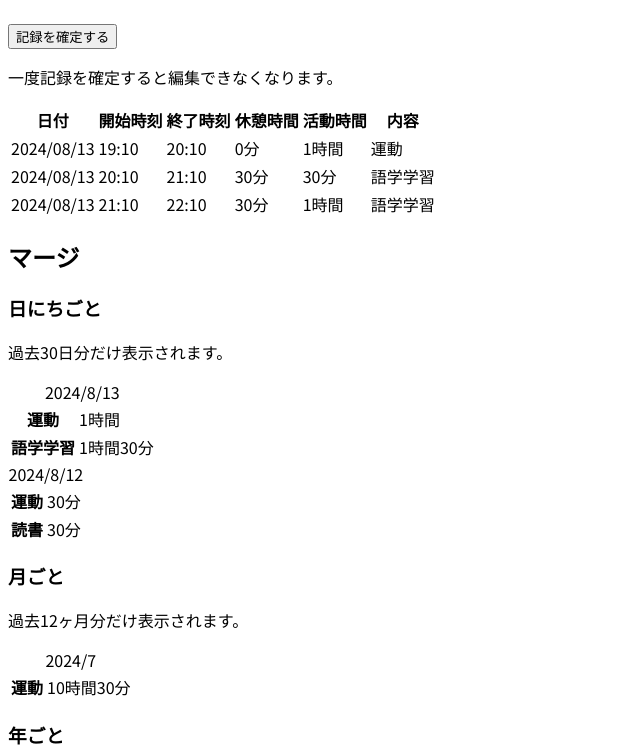
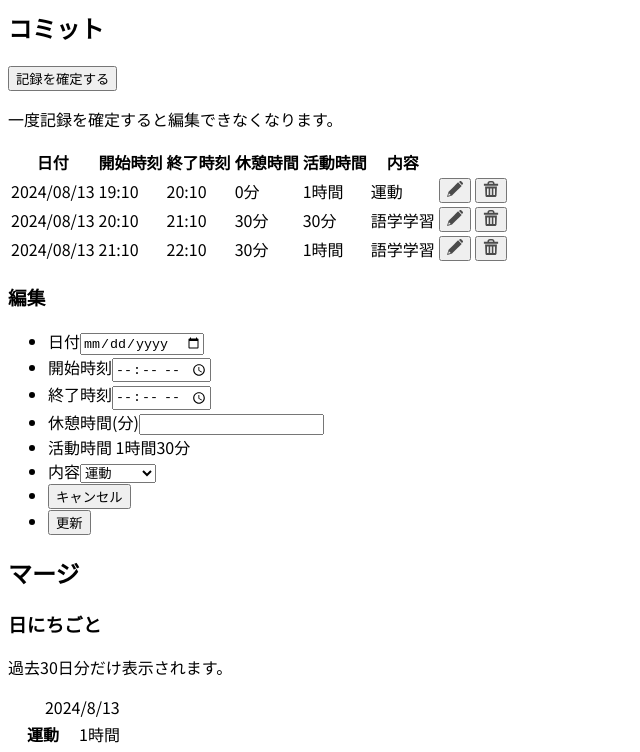
Before and after one commit to aima0410/pocket-time-stamp, a Next.js app: page / in a window 1280 px wide. Shown: the part 483-1235 px from the top of the page, without its empty margins (0-640 px from the left). Built offline with nearby package versions, Linux system fonts and the light colour scheme.

Commit message:
chore :building_construction: 機能ボタン、ログ編集HTML、追加

```diff
--- a/src/app/page.tsx
+++ b/src/app/page.tsx
@@ -1,3 +1,7 @@
+import Image from 'next/image';
+import editIcon from '@assets/edit.svg';
+import deleteIcon from '@assets/delete.svg';
+
 export default function Home() {
   return (
     <main>
@@ -7,9 +11,8 @@ export default function Home() {
         <h2>新規ログの作成</h2>
         <fieldset>
           <legend>活動内容の選択</legend>
-          <p>
-            ボタンをクリックすると開始時刻が記録されます。記録内容はあとから編集可能です。
-          </p>
+          <p>ボタンをクリックすると開始時刻が記録されます。記録内容はあとから編集可能です。</p>
+          <button>新規追加</button>
           <ul>
             <li>
               <button>運動</button>
@@ -40,6 +43,7 @@ export default function Home() {
               <th>休憩時間</th>
               <th>活動時間</th>
               <th>内容</th>
+              <th></th>
             </tr>
           </thead>
           <tbody>
@@ -50,6 +54,16 @@ export default function Home() {
               <td>0分</td>
               <td>1時間</td>
               <td>運動</td>
+              <td>
+                <button>
+                  <Image src={editIcon} alt="" width={16} />
+                </button>
+              </td>
+              <td>
+                <button>
+                  <Image src={deleteIcon} alt="" width={16} />
+                </button>
+              </td>
             </tr>
             <tr>
               <td>2024/08/13</td>
@@ -58,6 +72,16 @@ export default function Home() {
               <td>30分</td>
               <td>30分</td>
               <td>語学学習</td>
+              <td>
+                <button>
+                  <Image src={editIcon} alt="" width={16} />
+                </button>
+              </td>
+              <td>
+                <button>
+                  <Image src={deleteIcon} alt="" width={16} />
+                </button>
+              </td>
             </tr>
             <tr>
               <td>2024/08/13</td>
@@ -66,9 +90,56 @@ export default function Home() {
               <td>30分</td>
               <td>1時間</td>
               <td>語学学習</td>
+              <td>
+                <button>
+                  <Image src={editIcon} alt="" width={16} />
+                </button>
+              </td>
+              <td>
+                <button>
+                  <Image src={deleteIcon} alt="" width={16} />
+                </button>
+              </td>
             </tr>
           </tbody>
         </table>
+        <section>
+          <h3>編集</h3>
+          <ul>
+            <li>
+              日付
+              <input type="date" name="" id="" />
+            </li>
+            <li>
+              開始時刻
+              <input type="time" name="" id="" />
+            </li>
+            <li>
+              終了時刻
+              <input type="time" name="" id="" />
+            </li>
+            <li>
+              休憩時間(分)
+              <input type="number" name="" id="" />
+            </li>
+            <li>活動時間 1時間30分</li>
+            <li>
+              内容
+              <select name="" id="">
+                <option value="運動">運動</option>
+                <option value="語学学習">語学学習</option>
+                <option value="個人開発">個人開発</option>
+                <option value="読書">読書</option>
+              </select>
+            </li>
+            <li>
+              <button>キャンセル</button>
+            </li>
+            <li>
+              <button>更新</button>
+            </li>
+          </ul>
+        </section>
       </section>
       <section>
         <h2>マージ</h2>
@@ -129,9 +200,7 @@ export default function Home() {
         </section>
       </section>
       {/* ---- GitHub ---- */}
-      <article>
-        GitHubリポジトリ
-      </article>
+      <article>GitHubリポジトリ</article>
     </main>
-  )
+  );
 }
```
